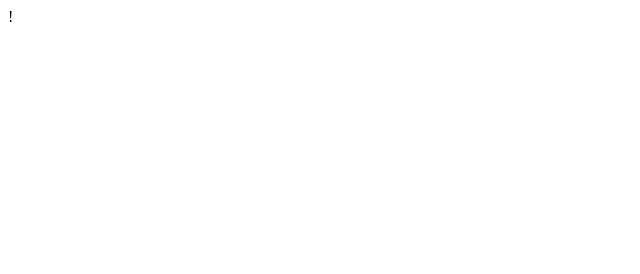
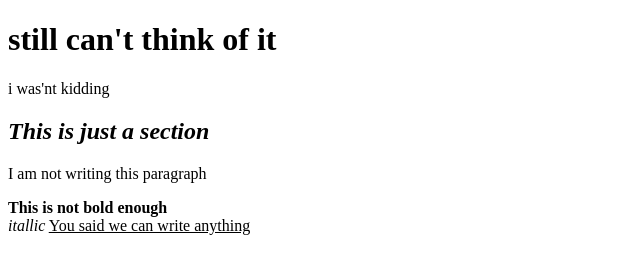
Before and after one commit to VatsalBoricha/lab-01, a plain HTML site: page first page.html in a window 1280 px wide. Shown: the whole page, without its empty margins (0-640 px from the left). Drawn offline with Linux system fonts and the light colour scheme.

Commit message:
Add files via upload

```diff
--- a/first page.html
+++ b/first page.html
@@ -5,39 +5,25 @@
     <meta charset="UTF-8">
     <meta http-equiv="X-UA-Compatible" content="IE=edge">
     <meta name="viewport" content="width=device-width, initial-scale=1.0">
-    <title>First Page</title>
+    <title>cannot think of a fancy title</title>
 </head>
 
 <body>
+    <header>
 
+    </header>
+    <h1>still can't think of it</h1>
+    <p>
+        i was'nt kidding
+    </p>
+    <section>
+        <h2><em>This is just a section</em></h2>
+        <p>I am not writing this paragraph</p>
+        <b>This is not bold enough</b>
+        <br><i>itallic</i>
+        <u>You said we can write anything</u>
+
+    </section>
 </body>
 
 </html>
-
-
-
-
-
-
-
-
-
-
-
-
-
-
-
-
-
-
-
-
-
-
-
-
-
-
-
-!
```
